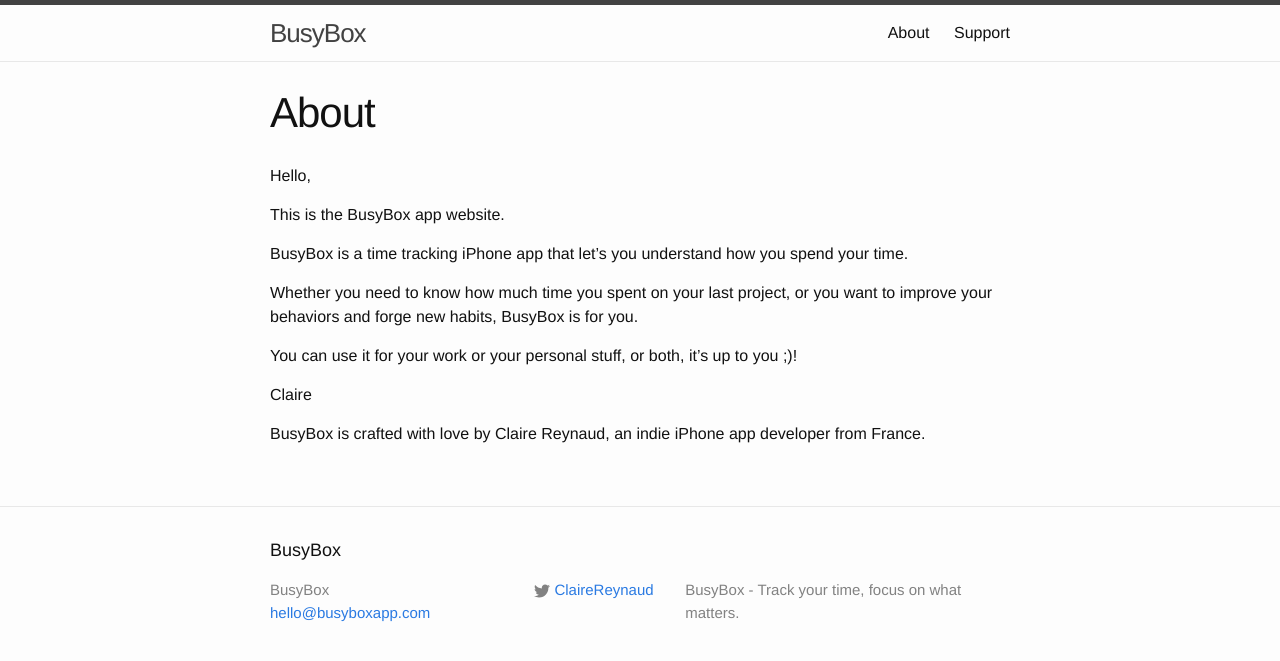
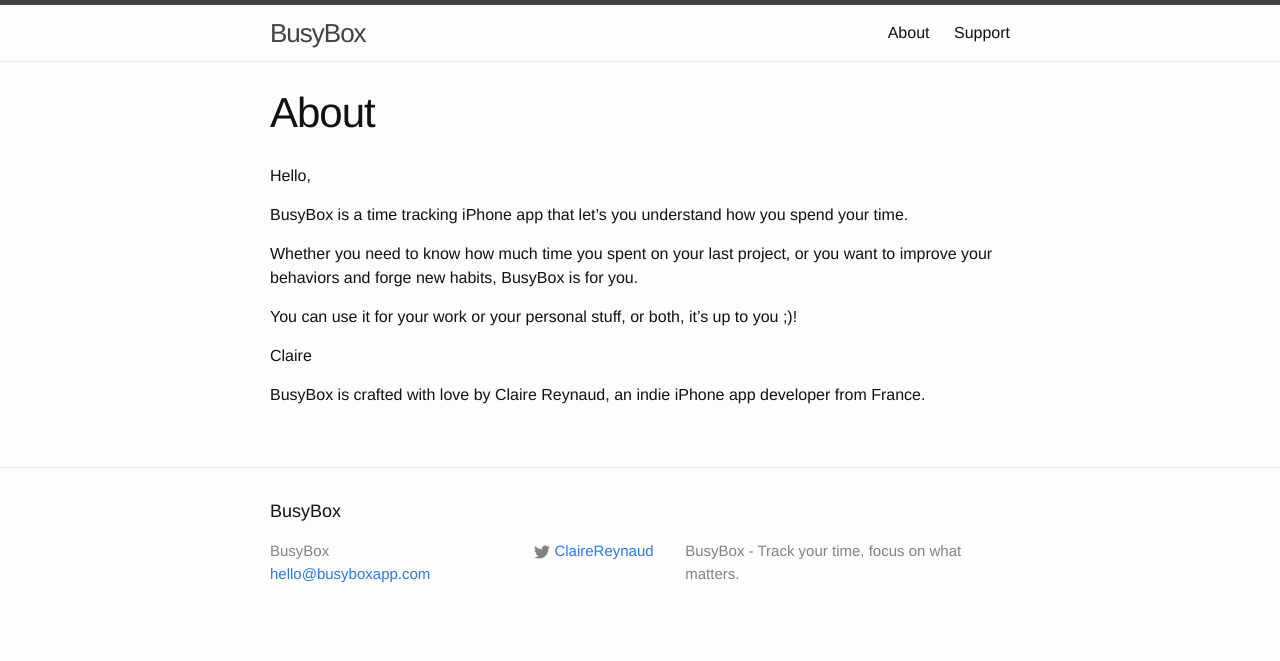
Before and after one commit to BusyBoxApp/BusyBoxApp.github.io, a Jekyll site: the page built from about.md, in a window 1280 px wide. Shown: the top 661 px of the page. Built offline with Jekyll 4.4.1, drawn with Linux system fonts in a browser that asks for light colours.

Commit message:
Little update in the about page

```diff
--- a/about.md
+++ b/about.md
@@ -5,8 +5,6 @@
 ---
 
 Hello,
-
-This is the BusyBox app website.
 
 BusyBox is a time tracking iPhone app that let's you understand how you spend your time.
 
```
